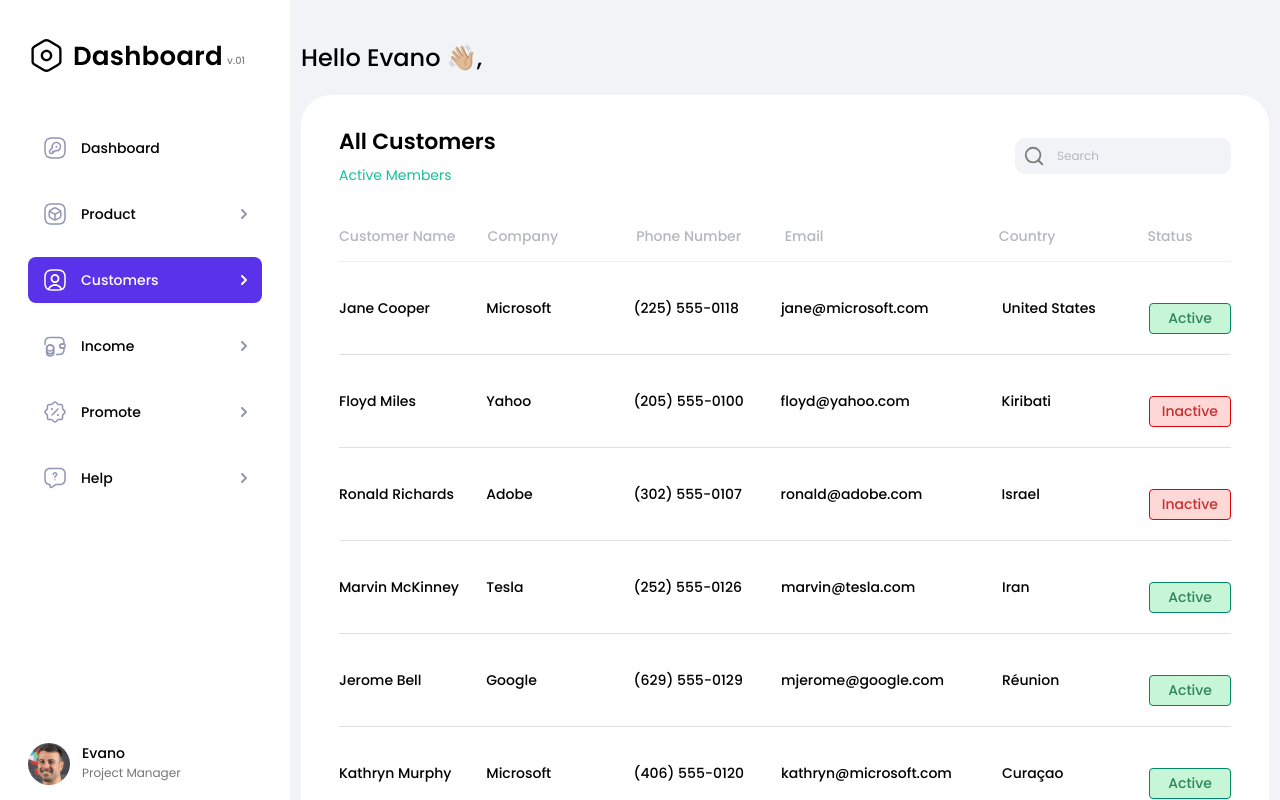
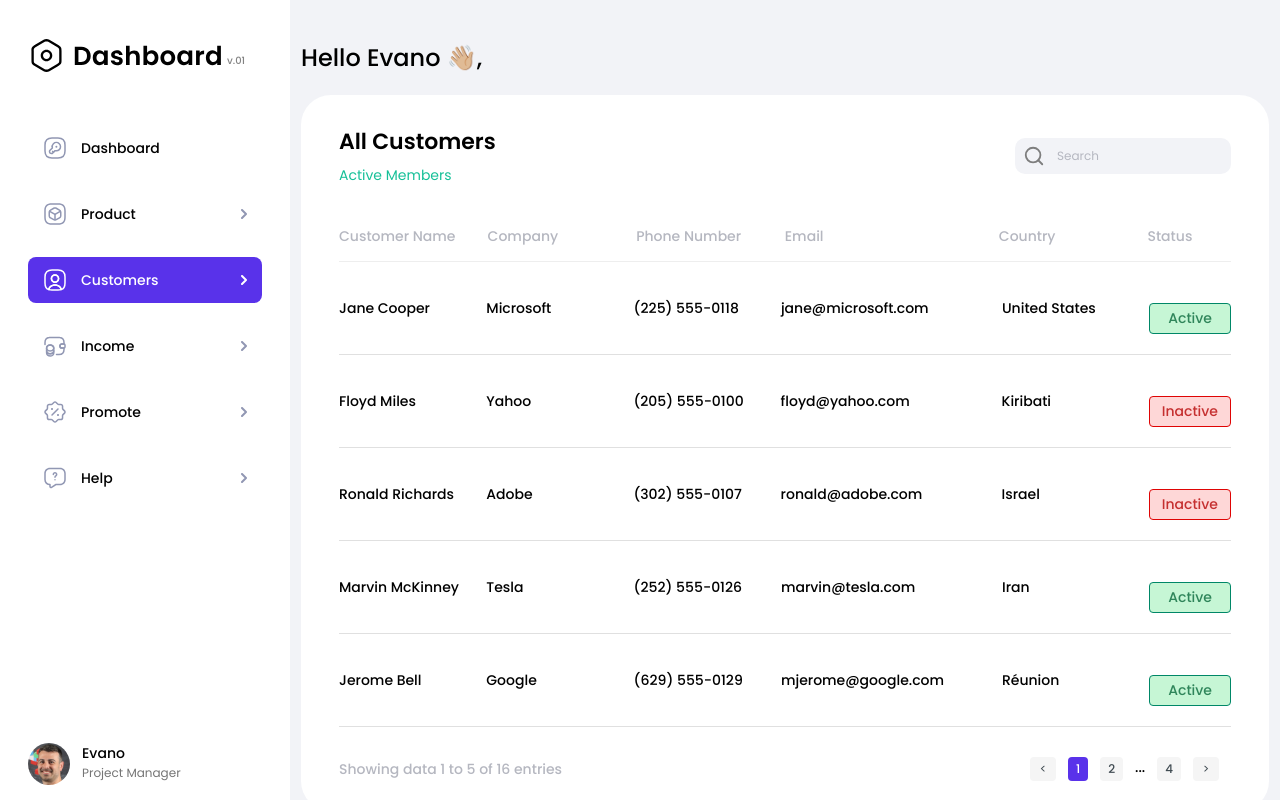
Before and after one commit to ArtemZotov02/dashboard-test-project, a Next.js app: page /customers in a window 1280 px wide. Shown: the top 800 px of the page. Built offline with nearby package versions, Linux system fonts and the light colour scheme.

Commit message:
clean code

```diff
--- a/pages/customers/index.js
+++ b/pages/customers/index.js
@@ -153,7 +153,7 @@ export default function index() {
   ]
 
   const [currentPage, setCurrentPage] = useState(1)
-  const [itemPerPage] = useState(8)
+  const [itemPerPage] = useState(5)
   const [searchQuery, setSearchQuery] = useState('')
 
 
```
